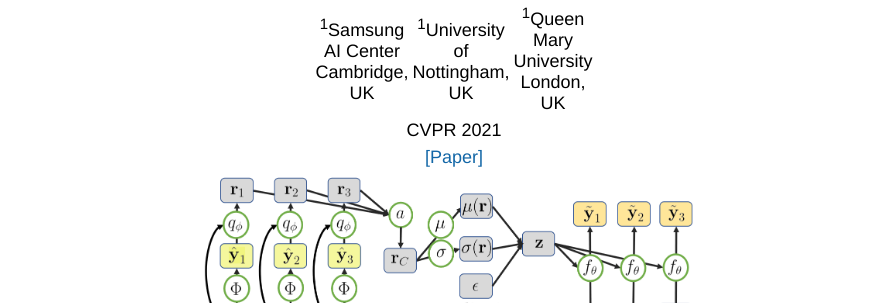
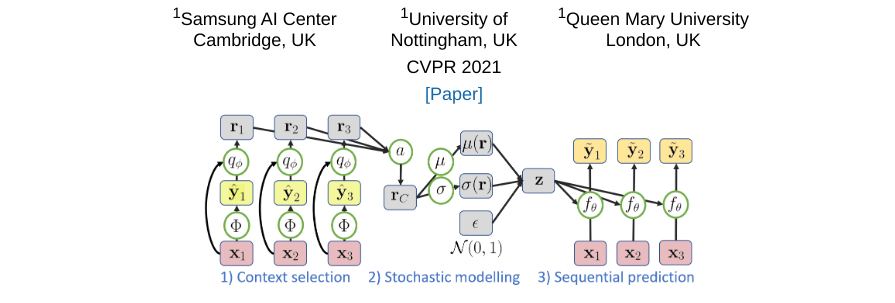
Before and after one commit to ESanchezLozano/AffectiveProcesses, a plain HTML site: page index.html in a window 1280 px wide. Shown: the part 98-401 px from the top of the page, without its empty margins (186-1081 px from the left). Drawn offline with Linux system fonts and the light colour scheme; a script that the page names is missing.

Commit message:
Update index.html

```diff
--- a/index.html
+++ b/index.html
@@ -164,7 +164,7 @@
 					</td>
 				</tr>
 			</table>
-			<table align=center width=250px>
+			<table align=center width=600px>
 				<tr>
 					<td align=center width=120px>
 						<center>
```
